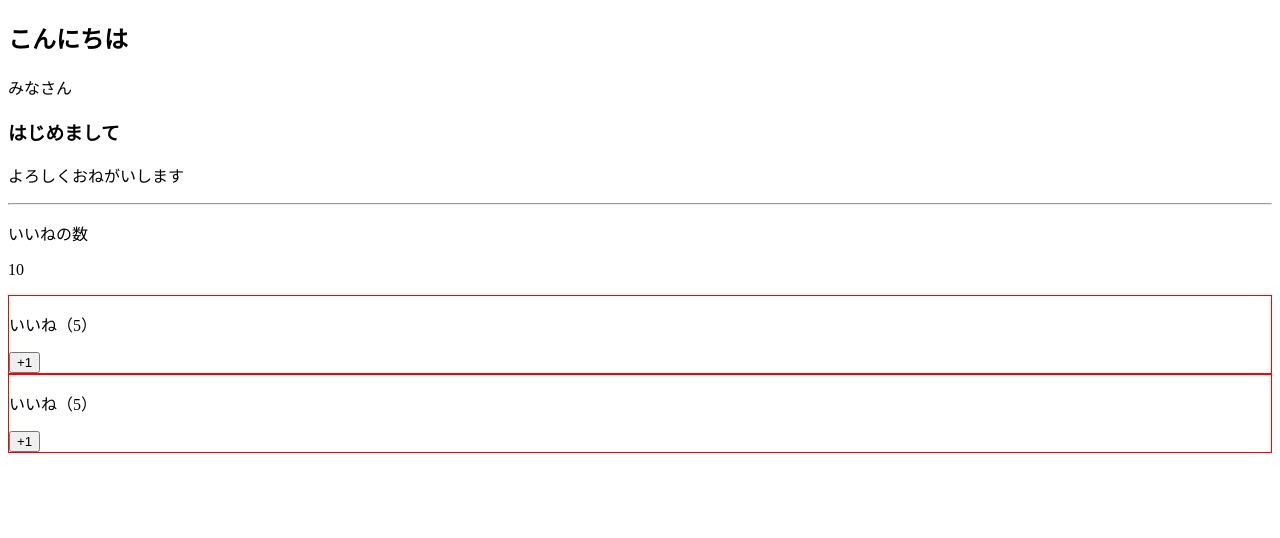
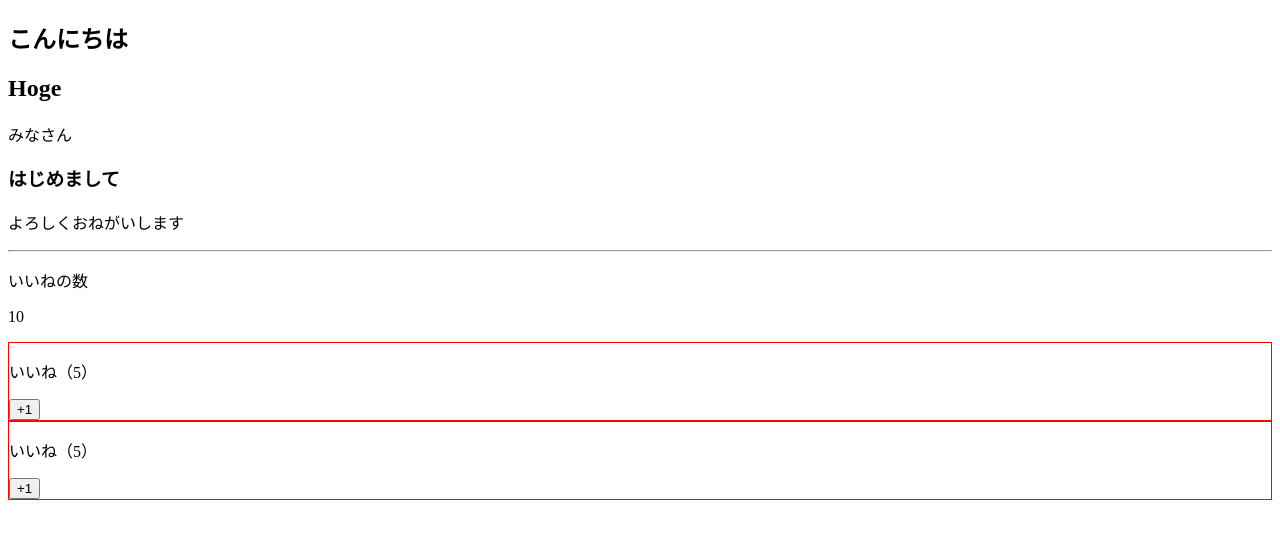
Before and after one commit to harukoya/sample-vue, a Vue app: page / in a window 1280 px wide. Shown: the top 538 px of the page. Built offline with nearby package versions, Linux system fonts and the light colour scheme.

Commit message:
slotで子コンポーネントのデータを親コンポーネントで使える

```diff
--- a/src/App.vue
+++ b/src/App.vue
@@ -2,8 +2,9 @@
   <div>
     <LikeHeader>
       <p>みなさん</p>
-      <template v-slot:title>
+      <template v-slot:title="slotProps">
         <h2>こんにちは</h2>
+        <h2>{{ slotProps.user.firstName }}</h2>
       </template>
       <h3>はじめまして</h3>
       <p>よろしくおねがいします</p>
--- a/src/components/LikeHeader.vue
+++ b/src/components/LikeHeader.vue
@@ -1,6 +1,6 @@
 <template>
   <div>
-    <slot name="title">でふぉると</slot>
+    <slot name="title" v-bind:user="user" text="text">でふぉると</slot>
     <slot></slot>
     <hr>
     <p>いいねの数</p>
@@ -9,5 +9,15 @@
 </template>
 
 <script>
+export default {
+  data() {
+    return {
+      user: {
+        firstName: 'Hoge',
+        lastName: 'Fuga'
+      }
+    }
+  }
+}
 
 </script>
```
